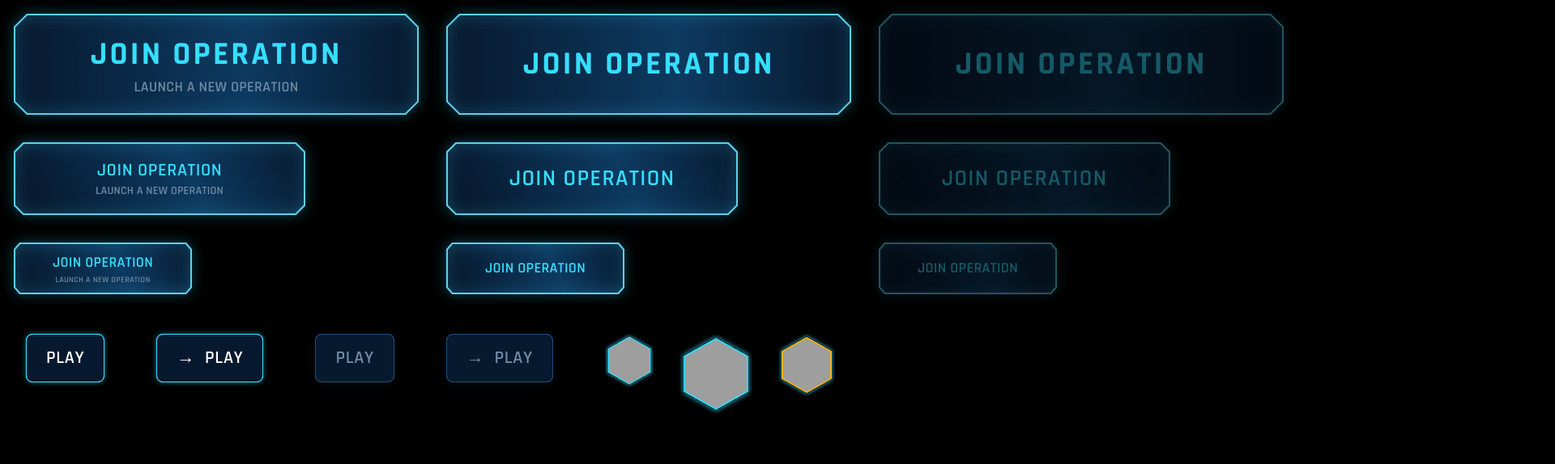
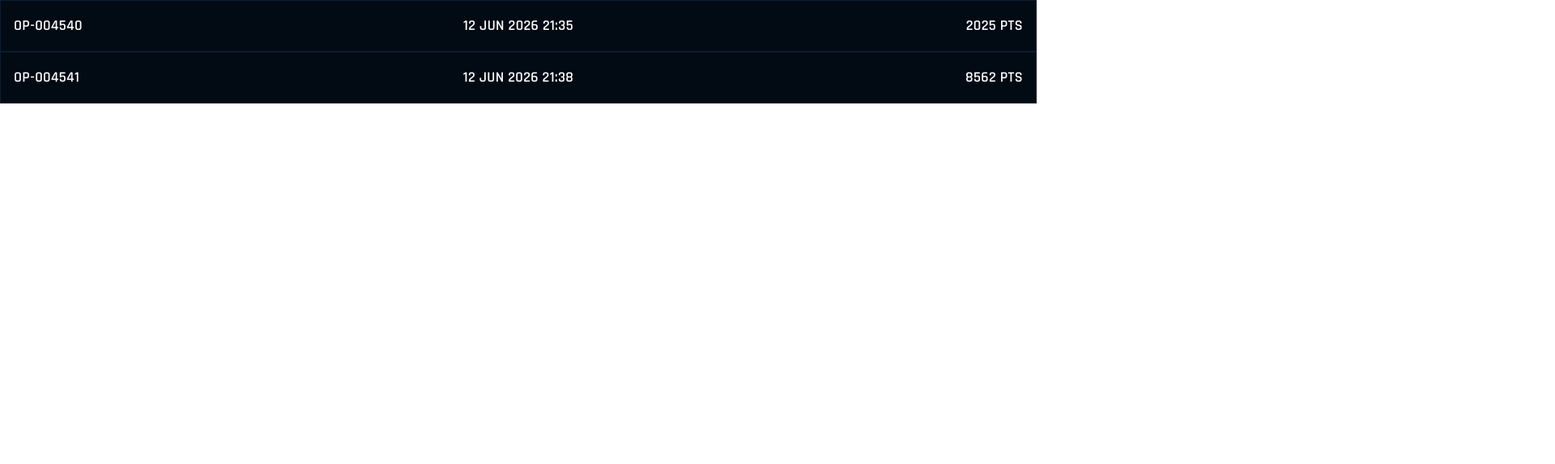
Before and after one commit to IlyasFounas/ft_transcendence, a React (Vite) app in the folder frontend/: page / in a window 1280 px wide. Shown: the top 574 px of the page at 81% size, 1920 px wide, since content can reach past the window. Built offline with nearby package versions, Linux system fonts and the light colour scheme; grey boxes are pictures that could not be loaded.

Commit message:
feat: OperationHistoryRow

```diff
--- a/frontend/src/App.tsx
+++ b/frontend/src/App.tsx
@@ -1,59 +1,21 @@
 import { useState } from 'react'
-import LobbyCard from './components/cards/LobbyCard.tsx'
-import SummaryResultCard from './components/cards/SummaryResultCard.tsx'
-import GoldPodiumCard from './components/cards/podium/GoldPodiumCard.tsx'
-import PrimaryButton from './components/buttons/PrimaryButton.tsx'
-import SecondaryButton from './components/buttons/SecondaryButton.tsx'
-import Avatar from './components/primitives/Avatar.tsx'
-import ChatBoxCard from './components/cards/ChatBox.tsx'
-import GameResultCard from './components/cards/GameResultCard.tsx'
+
+import OperationHistoryRow from './components/rows/OperationHistoryRow.tsx'
 
 function App() {
 
   return (
-	< div className="w-2000 h-2000 bg-black">
-		<div className = "flex flex-row">
-			<div className="flex flex-col">
-				<PrimaryButton size="large" subtitle="Launch a new operation">Join Operation</PrimaryButton>
-				<PrimaryButton size="medium" subtitle="Launch a new operation">Join Operation</PrimaryButton>
-				<PrimaryButton size="small" subtitle="Launch a new operation">Join Operation</PrimaryButton>
-			</div>
-			<div className="flex flex-col">
-				<PrimaryButton size="large">Join Operation</PrimaryButton>
-				<PrimaryButton size="medium">Join Operation</PrimaryButton>
-				<PrimaryButton size="small">Join Operation</PrimaryButton>
-			</div>
-			<div className="flex flex-col">
-				<PrimaryButton size="large" disabled>Join Operation</PrimaryButton>
-				<PrimaryButton size="medium" disabled>Join Operation</PrimaryButton>
-				<PrimaryButton size="small" disabled>Join Operation</PrimaryButton>
-			</div>
-		</div>
-		<div className="flex flex-row">
-				<SecondaryButton>Play</SecondaryButton>
-				<SecondaryButton icon={<span>→</span>}>Play</SecondaryButton>
-				<SecondaryButton disabled>Play</SecondaryButton>
-				<SecondaryButton icon={<span>→</span>} disabled>Play</SecondaryButton>
-			<div className="flex flex-row m-8 gap-8">
-				<Avatar></Avatar>
-				<Avatar size={90}></Avatar>
-				<Avatar size={70} borderColor="#FFB800"></Avatar>
-			</div>
-		</div>
-		<div className="flex flex_row">
-		<div className= "flex flex-col gap-5 m-8">
-			<GameResultCard rank={2} distance={256} points={1000} ></GameResultCard>
-			<LobbyCard username="Agent Nova" role="Field Analyst"></LobbyCard>
-			<SummaryResultCard rank={2}
-  			player={{ username: "Agent Tommy", role: "Field Analyst", avatar: "/avatars/avatar1.png" }}
- 			 rounds={[ {round: 1, points: 1820,}, {round: 1, points: 1245,},{round: 1, points: 180, },{round: 1, points: 1896,},{round: 1, points: 1200,}, ]}></SummaryResultCard>
-		</div>
-
-		<div className= "flex flex-col gap-5 m-8">
-			<ChatBoxCard variant="received" message="Hello ! How are you doing?" time="02.12 PM"></ChatBoxCard>
-			<ChatBoxCard variant="sent" message="I'm good, how r u?" time="02.11 PM"></ChatBoxCard>
-		</div>
-		</div>
+	< div className="w-full min-h-screen bg-white">
+      <OperationHistoryRow
+        operationId="OP-004540"
+        dateTime="12 JUN 2026 21:35"
+        points={2025}
+      />
+      <OperationHistoryRow
+        operationId="OP-004541"
+        dateTime="12 JUN 2026 21:38"
+        points={8562}
+      />
 	</div>
   )
 }
--- /dev/null
+++ b/frontend/src/components/rows/OperationHistoryRow.tsx
@@ -0,0 +1,19 @@
+interface OperationHistoryRowProps {
+    operationId: string;
+    dateTime: string;
+    points: number;
+}
+
+export default function OperationHistoryRow({
+    operationId,
+    dateTime,
+    points,
+}: OperationHistoryRowProps) {
+    return (
+        <div className="grid grid-cols-3 h-[64px] px-4 bg-surface-base border border-border-default items-center">
+            <span className="text-secondary text-heading-small text-left">{operationId}</span>
+            <span className="text-secondary text-heading-small text-center">{dateTime}</span>
+            <span className="text-secondary text-heading-small text-right">{points}<span> PTS</span></span>
+        </div>
+    );
+}
--- a/frontend/src/index.css
+++ b/frontend/src/index.css
@@ -9,9 +9,10 @@
 
 	/* --- COLORS --- */
 		--color-primary: #35DFFF;
+    --color-background-base: #000000;
 		--color-surface-base: #020A14;
 		--color-surface-elevated: #07192E;
-		--color-border-default: #1E4D78;
+		--color-border-default: rgb(30 77 120 / 30%);
 		--color-text-primary: #FFFFFF;
 		--color-text-secondary: #6E8AA5;
 		--color-status-green: #39FF6D;
```
